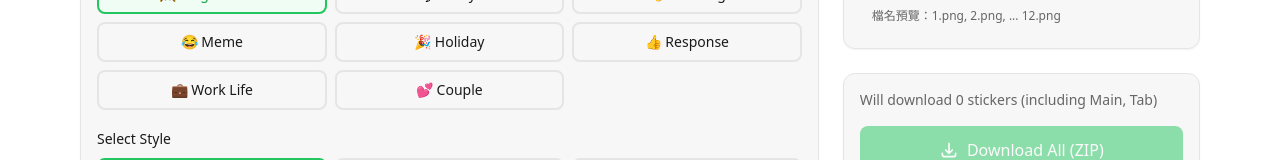
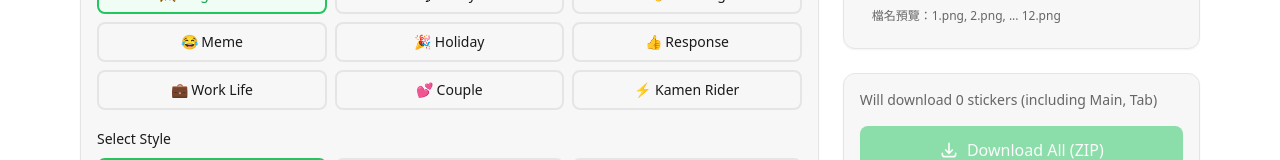
Before and after one commit to qpooqp777/line-sticker-factory, a React (Vite) app: page / in a window 1280 px wide. Shown: the part 268-428 px from the top of the page. Built offline with nearby package versions, Linux system fonts and the light colour scheme.

Commit message:
Add Kamen Rider sticker theme

```diff
--- a/src/components/PromptGenerator.jsx
+++ b/src/components/PromptGenerator.jsx
@@ -153,6 +153,25 @@ const STICKER_SETS = {
       { emoji: '🔟', title: '買給我', text: '買給我啦！', action: '拽著衣角撒嬌', effect: '購物欲望' },
       { emoji: '1️⃣1️⃣', title: '原諒我', text: '原諒我...', action: '跪算盤道歉', effect: '算盤珠' },
       { emoji: '1️⃣2️⃣', title: '啾咪', text: '啾咪💋', action: 'wink加愛心嘴', effect: '發射愛心' }
+    ]
+  },
+  kamen: {
+    label: { 'zh-TW': '⚡ 假面騎士', en: '⚡ Kamen Rider' },
+    faceStyle: '寫實照片風格不用重新手繪',
+    clothingStyle: '假面騎士皮套風格要用金屬質感',
+    stickers: [
+      { title: '變身', text: '變身！', action: '變身腰帶舉起大喊「HenShin！」，光芒環繞', effect: '閃光環繞全身＋光芒爆發' },
+      { title: '必殺技', text: '踢！', action: '躍起空中側踢招牌姿勢，腳踢向鏡頭', effect: '火焰踢軌跡＋能量波' },
+      { title: '升級拳', text: 'Finish！', action: '騎士踢後追加升級踢，拳腳並用', effect: '金色衝擊波' },
+      { title: '準備戰鬥', text: '來吧！', action: '握拳舉手擺出戰鬥姿勢，警戒眼神', effect: '戰鬥氣場' },
+      { title: '騎士踢', text: 'Rider Kick！', action: '空中全身旋轉踢，最高威力', effect: '巨大旋風火焰踢' },
+      { title: '拳擊攻擊', text: '喝的！', action: '連續直拳攻擊，拳影重重', effect: '衝擊波拳影' },
+      { title: '防禦架式', text: '少囉嗦！', action: '單手舉起擋住攻擊，霸氣眼神', effect: '防護光盾' },
+      { title: '勝利宣言', text: '我打！', action: '指向鏡頭宣布勝利，帥氣背影', effect: '勝利光芒背光' },
+      { title: '被 разработка', text: '可惡！', action: '被打單膝跪地咬牙', effect: '憤怒火花' },
+      { title: '集氣中', text: 'henshin！', action: '雙手交叉擺出變身姿勢，光芒漸增', effect: '能量匯聚光芒' },
+      { title: '招牌動作', text: '土味情話', action: '單手叉腰歪頭手指比1，經典姿勢', effect: '帥氣背光' },
+      { title: '最終型態', text: '最大值！', action: '全身金色光芒爆發，最強姿態', effect: '全域金色光芒' },
     ]
   }
 }
```
